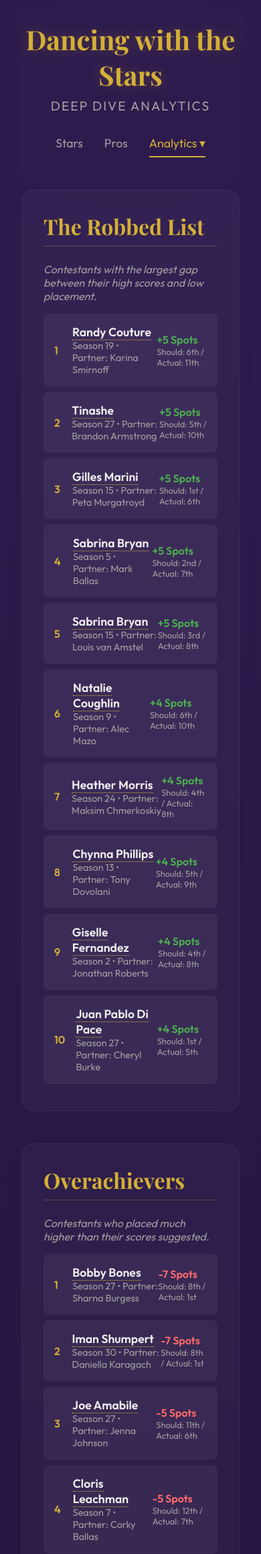
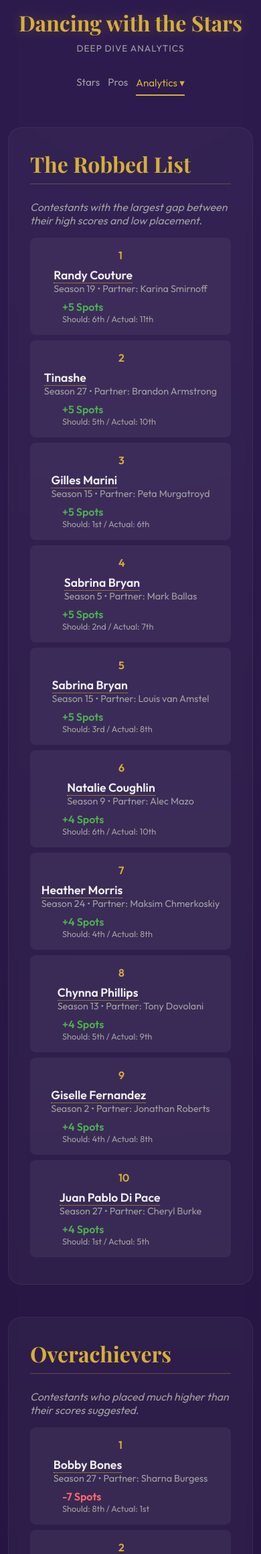
Before and after one commit to jakeb7757/DWTSData, a Flask app: page /analytics in a window 390 px wide. Shown: the top 2320 px of the page at 67% size. Run offline with Flask 3, Linux system fonts and the light colour scheme; some web fonts are replaced.

Commit message:
feat: responsive design + security hardening
- Add comprehensive mobile/tablet/desktop media queries
- Fix XSS vulnerabilities with HTML sanitization in JS
- Add rate limiting and input validation to all API endpoints
- Run Docker container as non-root user
- Pin dependency versions and add SECRET_KEY
- Remove dead code and unused dependencies

```diff
--- a/app.py
+++ b/app.py
@@ -1,11 +1,23 @@
 from flask import Flask, render_template, jsonify, request
 from flask_talisman import Talisman
+from flask_limiter import Limiter
+from flask_limiter.util import get_remote_address
 from backend.data_processing import load_and_process_data, get_contestant_data, get_contestant_names, get_pros_data, get_pro_names, get_pro_details
 from backend.dwts_analytics import get_analytics_summary
 import os
+import secrets
 
 app = Flask(__name__)
 app.config['TEMPLATES_AUTO_RELOAD'] = True
+app.config['SECRET_KEY'] = os.environ.get('SECRET_KEY', secrets.token_hex(32))
+
+# Rate limiting to prevent abuse
+limiter = Limiter(
+    app=app,
+    key_func=get_remote_address,
+    default_limits=["200 per day", "50 per hour"],
+    storage_uri="memory://"
+)
 
 # Define CSP to allow Google Fonts and local resources
 csp = {
@@ -49,9 +61,10 @@ def get_analytics():
     return jsonify(results)
 
 @app.route('/api/search')
+@limiter.limit("30 per minute")
 def search():
-    query = request.args.get('q', '')
-    if not query:
+    query = request.args.get('q', '').strip()
+    if not query or len(query) > 100:
         return jsonify([])
 
     results = get_contestant_data(df, query)
@@ -61,9 +74,10 @@ def search():
         return jsonify([])
 
 @app.route('/api/names')
+@limiter.limit("60 per minute")
 def names():
-    query = request.args.get('q', '')
-    if not query:
+    query = request.args.get('q', '').strip()
+    if not query or len(query) > 100:
         return jsonify([])
 
     results = get_contestant_names(df, query)
@@ -75,18 +89,20 @@ def get_pros():
     return jsonify(results)
 
 @app.route('/api/pros/names')
+@limiter.limit("60 per minute")
 def pro_names():
-    query = request.args.get('q', '')
-    if not query:
+    query = request.args.get('q', '').strip()
+    if not query or len(query) > 100:
         return jsonify([])
 
     results = get_pro_names(df, query)
     return jsonify(results)
 
 @app.route('/api/pros/search')
+@limiter.limit("30 per minute")
 def pro_search():
-    query = request.args.get('q', '')
-    if not query:
+    query = request.args.get('q', '').strip()
+    if not query or len(query) > 100:
         return jsonify([])
 
     results = get_pro_details(df, query)
@@ -99,5 +115,3 @@ def internal_error(error):
 if __name__ == '__main__':
     # NEVER use debug=True in production
     app.run(debug=False, host='0.0.0.0', port=int(os.environ.get('PORT', 5000)))
-
-FLASK_ENV ='production'
--- a/static/analytics.js
+++ b/static/analytics.js
@@ -2,7 +2,17 @@ document.addEventListener('DOMContentLoaded', async () => {
     const loading = document.getElementById('loading');
     const content = document.getElementById('analytics-content');
 
-    if (!content) return; // Should not happen on analytics page
+    if (!content) return;
+
+    /**
+     * Sanitize a string for safe HTML insertion (prevents XSS).
+     */
+    function escapeHTML(str) {
+        if (str === null || str === undefined) return '';
+        const div = document.createElement('div');
+        div.textContent = String(str);
+        return div.innerHTML;
+    }
 
     try {
         const response = await fetch('/api/analytics');
@@ -23,11 +33,11 @@ document.addEventListener('DOMContentLoaded', async () => {
                 li.innerHTML = `
                     <div class="rank-number">${index + 1}</div>
                     <div class="rank-details">
-                        <div class="rank-name"><a href="/?q=${encodeURIComponent(item.name)}" class="analytics-link">${item.name}</a></div>
-                        <div class="rank-meta">Season ${item.season} • Partner: ${item.partner}</div>
+                        <div class="rank-name"><a href="/?q=${encodeURIComponent(item.name)}" class="analytics-link">${escapeHTML(item.name)}</a></div>
+                        <div class="rank-meta">Season ${escapeHTML(item.season)} • Partner: ${escapeHTML(item.partner)}</div>
                     </div>
                     <div class="rank-stat stat-highlight">
-                        +${item.diff} Spots
+                        +${escapeHTML(item.diff)} Spots
                         <div style="font-size: 0.8em; color: var(--text-muted); font-weight: normal;">
                             Should: ${getOrdinal(item.should_have_placed)} / Actual: ${getOrdinal(item.actual_placement)}
                         </div>
@@ -46,11 +56,11 @@ document.addEventListener('DOMContentLoaded', async () => {
                 li.innerHTML = `
                     <div class="rank-number">${index + 1}</div>
                     <div class="rank-details">
-                        <div class="rank-name"><a href="/?q=${encodeURIComponent(item.name)}" class="analytics-link">${item.name}</a></div>
-                        <div class="rank-meta">Season ${item.season} • Partner: ${item.partner}</div>
+                        <div class="rank-name"><a href="/?q=${encodeURIComponent(item.name)}" class="analytics-link">${escapeHTML(item.name)}</a></div>
+                        <div class="rank-meta">Season ${escapeHTML(item.season)} • Partner: ${escapeHTML(item.partner)}</div>
                     </div>
                     <div class="rank-stat stat-negative">
-                        ${item.diff} Spots
+                        ${escapeHTML(item.diff)} Spots
                         <div style="font-size: 0.8em; color: var(--text-muted); font-weight: normal;">
                             Should: ${getOrdinal(item.should_have_placed)} / Actual: ${getOrdinal(item.actual_placement)}
                         </div>
@@ -69,11 +79,11 @@ document.addEventListener('DOMContentLoaded', async () => {
                 li.innerHTML = `
                     <div class="rank-number">${index + 1}</div>
                     <div class="rank-details">
-                        <div class="rank-name"><a href="/?q=${encodeURIComponent(item.name)}" class="analytics-link">${item.name}</a></div>
-                        <div class="rank-meta">Season ${item.season}</div>
+                        <div class="rank-name"><a href="/?q=${encodeURIComponent(item.name)}" class="analytics-link">${escapeHTML(item.name)}</a></div>
+                        <div class="rank-meta">Season ${escapeHTML(item.season)}</div>
                     </div>
                     <div class="rank-stat">
-                        ${item.average_score} Avg
+                        ${escapeHTML(item.average_score)} Avg
                     </div>
                 `;
                 hofList.appendChild(li);
@@ -86,12 +96,12 @@ document.addEventListener('DOMContentLoaded', async () => {
             data.season_stats.forEach(season => {
                 const tr = document.createElement('tr');
                 tr.innerHTML = `
-                    <td>${season.season}</td>
-                    <td>${season.average_score}</td>
-                    <td><a href="/?q=${encodeURIComponent(season.winner)}" class="analytics-link">${season.winner}</a></td>
+                    <td>${escapeHTML(season.season)}</td>
+                    <td>${escapeHTML(season.average_score)}</td>
+                    <td><a href="/?q=${encodeURIComponent(season.winner)}" class="analytics-link">${escapeHTML(season.winner)}</a></td>
                     <td>
-                        <a href="/?q=${encodeURIComponent(season.top_star)}" class="analytics-link">${season.top_star}</a>
-                        <span style="font-size: 0.8em; color: var(--text-muted);">(${season.top_star_avg})</span>
+                        <a href="/?q=${encodeURIComponent(season.top_star)}" class="analytics-link">${escapeHTML(season.top_star)}</a>
+                        <span style="font-size: 0.8em; color: var(--text-muted);">(${escapeHTML(season.top_star_avg)})</span>
                     </td>
                 `;
                 seasonBody.appendChild(tr);
--- a/static/style.css
+++ b/static/style.css
@@ -289,23 +289,205 @@ button#search-btn:hover {
     }
 }
 
-/* --- Mobile Responsiveness --- */
-@media (max-width: 600px) {
+/* --- Responsive: Large screens --- */
+@media (min-width: 1200px) {
+    .container {
+        max-width: 960px;
+    }
+
+    .stats-grid {
+        grid-template-columns: repeat(3, 1fr);
+    }
+}
+
+/* --- Responsive: Tablets --- */
+@media (max-width: 768px) {
+    body {
+        padding: 1rem;
+    }
+
     h1 {
         font-size: 2.5rem;
+    }
+
+    .subtitle {
+        font-size: 1rem;
+    }
+
+    nav {
+        gap: 1rem;
+    }
+
+    .nav-link {
+        font-size: 1rem;
+    }
+
+    .contestant-card {
+        padding: 1.5rem;
+    }
+
+    .contestant-name {
+        font-size: 1.6rem;
+    }
+
+    .dances-table th,
+    .dances-table td {
+        padding: 0.75rem 0.5rem;
+        font-size: 0.9rem;
+    }
+
+    .rank-item {
+        flex-wrap: wrap;
+        gap: 0.5rem;
+    }
+
+    .rank-stat {
+        width: 100%;
+        text-align: left;
+        padding-left: 2rem;
+    }
+}
+
+/* --- Responsive: Phones --- */
+@media (max-width: 600px) {
+    body {
+        padding: 0.75rem;
+    }
+
+    h1 {
+        font-size: 2rem;
+    }
+
+    .subtitle {
+        font-size: 0.85rem;
+        letter-spacing: 1px;
+    }
+
+    nav {
+        flex-wrap: wrap;
+        gap: 0.75rem;
+        justify-content: center;
+    }
+
+    .nav-link {
+        font-size: 0.95rem;
     }
 
     .search-container {
         flex-direction: column;
     }
 
+    button#search-btn {
+        padding: 0.85rem 2rem;
+    }
+
     .card-header {
         flex-direction: column;
-        gap: 1rem;
+        gap: 0.75rem;
+    }
+
+    .placement-badge {
+        align-self: flex-start;
+    }
+
+    .contestant-name {
+        font-size: 1.4rem;
+    }
+
+    .season-info {
+        font-size: 0.95rem;
+    }
+
+    .stats-grid {
+        grid-template-columns: 1fr 1fr;
+        gap: 0.75rem;
+    }
+
+    .contestant-card {
+        padding: 1.25rem;
+        border-radius: 14px;
+    }
+
+    .section-card {
+        padding: 1.25rem;
+        border-radius: 14px;
+    }
+
+    .analytics-title {
+        font-size: 1.5rem;
     }
 
     .autocomplete-items {
         width: 100%;
+    }
+
+    /* Make tables horizontally scrollable */
+    .dances-table {
+        display: block;
+        overflow-x: auto;
+        -webkit-overflow-scrolling: touch;
+    }
+
+    .dances-table th,
+    .dances-table td {
+        padding: 0.6rem 0.4rem;
+        font-size: 0.85rem;
+        white-space: nowrap;
+    }
+
+    .rank-item {
+        flex-direction: column;
+        align-items: flex-start;
+        gap: 0.5rem;
+    }
+
+    .rank-number {
+        margin-right: 0;
+    }
+
+    .rank-stat {
+        width: 100%;
+        text-align: left;
+    }
+
+    .dropdown-content {
+        min-width: 160px;
+    }
+}
+
+/* --- Responsive: Very small phones --- */
+@media (max-width: 380px) {
+    h1 {
+        font-size: 1.6rem;
+    }
+
+    .subtitle {
+        font-size: 0.75rem;
+    }
+
+    .stats-grid {
+        grid-template-columns: 1fr;
+    }
+
+    .stat-value {
+        font-size: 1.2rem;
+    }
+
+    .contestant-name {
+        font-size: 1.2rem;
+    }
+
+    nav {
+        gap: 0.5rem;
+    }
+
+    .nav-link {
+        font-size: 0.85rem;
+    }
+
+    input[type="text"] {
+        padding: 0.75rem 1rem;
+        font-size: 1rem;
     }
 }
 /* --- Analytics Styles --- */
```
Also changed, not shown: requirements.txt (+7 -7 lines), static/script.js (+43 -31 lines), 1 other file.
